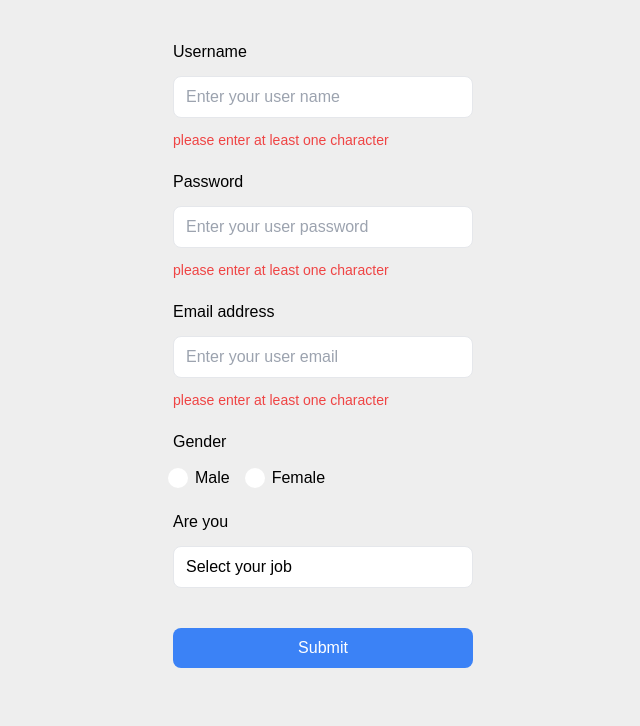
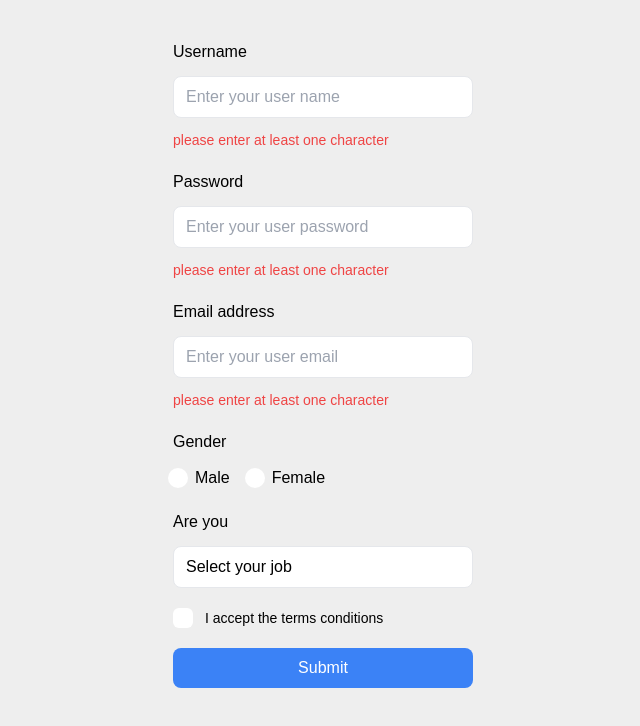
Before and after one commit to tranvandat05032002/react-register-form, a React (Vite) app: page / in a window 1280 px wide. Shown: the top 726 px of the page, without its empty margins (317-957 px from the left). Built offline with nearby package versions, Linux system fonts and the light colour scheme.

Commit message:
react-hook-form input type checkbox

```diff
--- /dev/null
+++ b/src/components/checkbox/CheckboxHook.jsx
@@ -0,0 +1,38 @@
+import React from "react";
+import { useController } from "react-hook-form";
+
+const CheckboxHook = ({ control, text, ...props }) => {
+  console.log(props);
+  const { field } = useController({
+    control,
+    name: props.name,
+    defaultValue: false,
+  });
+  return (
+    <label className="cursor-pointer custom-checkbox">
+      <input type="checkbox" className="hidden" {...props} {...field} />
+      <div className="flex items-center gap-x-3">
+        <div className="flex justify-center items-center transition-all bg-white rounded-md custom-checkbox-square">
+          <svg
+            width="12"
+            height="10"
+            viewBox="0 0 12 10"
+            fill="none"
+            xmlns="http://www.w3.org/2000/svg"
+          >
+            <path
+              d="M11.7453 1.89733L3.93178 9.71087L0.254822 6.03391L1.17132 5.11741L3.93178 7.87136L10.8288 0.980835L11.7453 1.89733Z"
+              fill="white"
+            />
+          </svg>
+        </div>
+
+        <label htmlFor={props.name} className="text-sm cursor-pointer">
+          {text}
+        </label>
+      </div>
+    </label>
+  );
+};
+
+export default CheckboxHook;
--- a/src/components/form/RegisterHook.jsx
+++ b/src/components/form/RegisterHook.jsx
@@ -1,6 +1,7 @@
 import { Form } from "formik";
 import React from "react";
 import { useForm } from "react-hook-form";
+import CheckboxHook from "../checkbox/CheckboxHook";
 import DropdownHook from "../dropdown/DropdownHook";
 import InputHook from "../input/InputHook";
 import RadioHook from "../radio/RadioHook";
@@ -103,6 +104,15 @@ const RegisterHook = () => {
         ></DropdownHook>
       </div>
 
+      {/* CheckboxHook */}
+      <div className="flex flex-col gap-3">
+        <CheckboxHook
+          name="term"
+          text="I accept the terms conditions"
+          control={control}
+        ></CheckboxHook>
+      </div>
+
       {/* button */}
       <button
         type="submit"
--- a/src/index.scss
+++ b/src/index.scss
@@ -20,3 +20,12 @@ body {
   @apply bg-blue-500;
   box-shadow: 0 0 0 2.5px white, 0 0 0 5px #2979ff;
 }
+
+.custom-checkbox input:checked + div .custom-checkbox-square {
+  background-color: #2979ff;
+}
+
+.custom-checkbox-square {
+  width: 20px;
+  height: 20px;
+}
```
